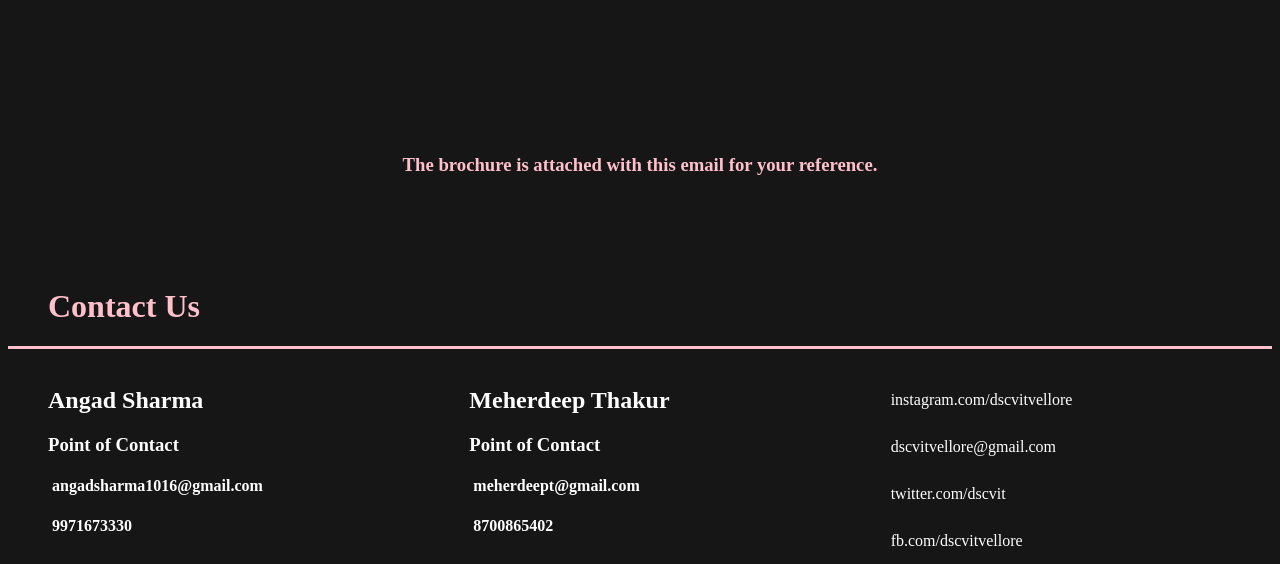
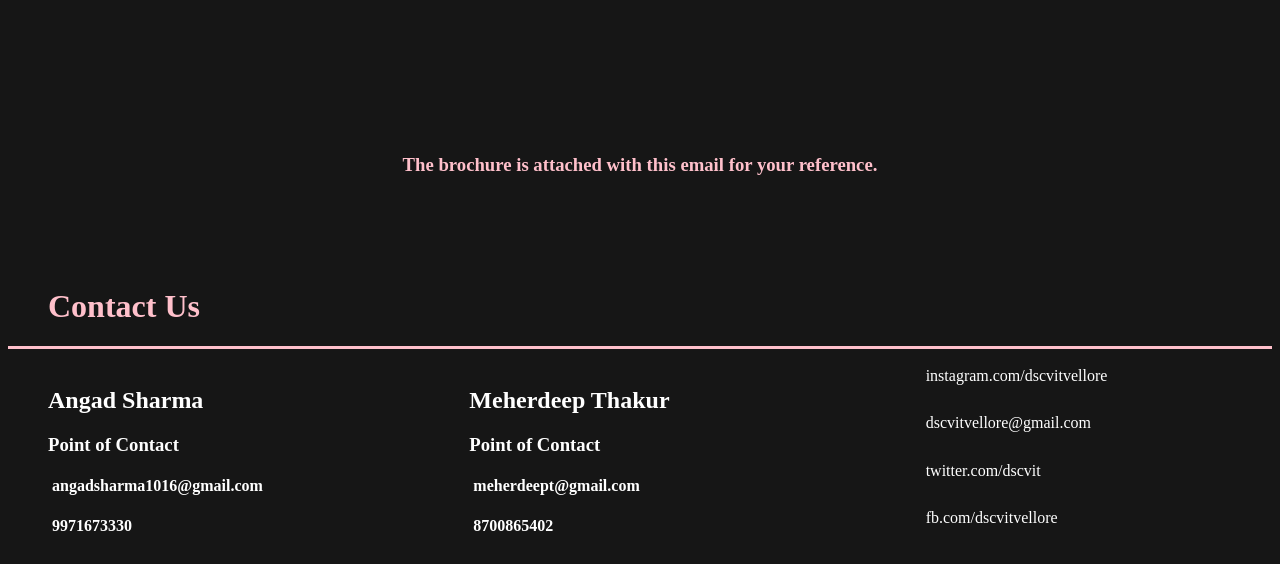
Before and after one commit to Nirmitjatana/BuildYou_Email_Template, a plain HTML site: page index.html in a window 1280 px wide. Shown: the part 1633-2197 px from the top of the page. Drawn offline with Linux system fonts and the light colour scheme.

Commit message:
minor bug

```diff
--- a/index.html
+++ b/index.html
@@ -148,7 +148,7 @@
         }
         .finalgrid{
             display: grid;
-            grid-template-columns: 25px calc(1fr - 10px);
+            grid-template-columns: 35px auto;
         }
         .finalgrid > div {
             color: white;
```
